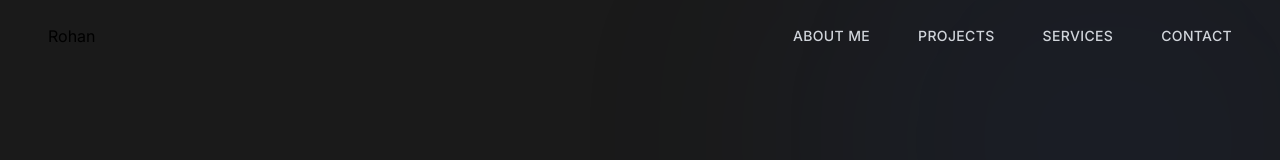
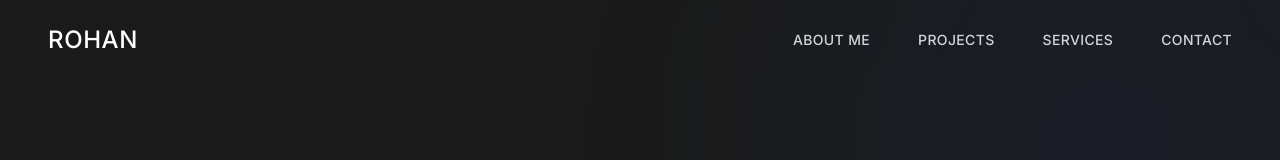
Before and after one commit to rohangawande2303/Portfolio, a Next.js app: page / in a window 1280 px wide. Shown: the top 160 px of the page. Built offline with nearby package versions, Linux system fonts and the light colour scheme.

Commit message:
added slip on rohan nav link

```diff
--- a/components/Navbar.jsx
+++ b/components/Navbar.jsx
@@ -60,12 +60,10 @@ export default function Navbar({ openContact, theme = "dark" }) {
       >
         <div className="container mx-auto flex justify-between items-center px-6 md:px-12">
           {/* Logo */}
-          <Link
-            href="/"
-            onClick={handleLogoClick}
-            className={`text-xl md:text-2xl font-medium tracking-tight transition-colors ${textColorClass}`}
-          >
-            Rohan
+          <Link href="/" onClick={handleLogoClick}>
+            <FlipLink className="text-white !uppercase !text-xl md:!text-2xl !font-medium">
+              Rohan
+            </FlipLink>
           </Link>
 
           {/* Desktop Links */}
```
